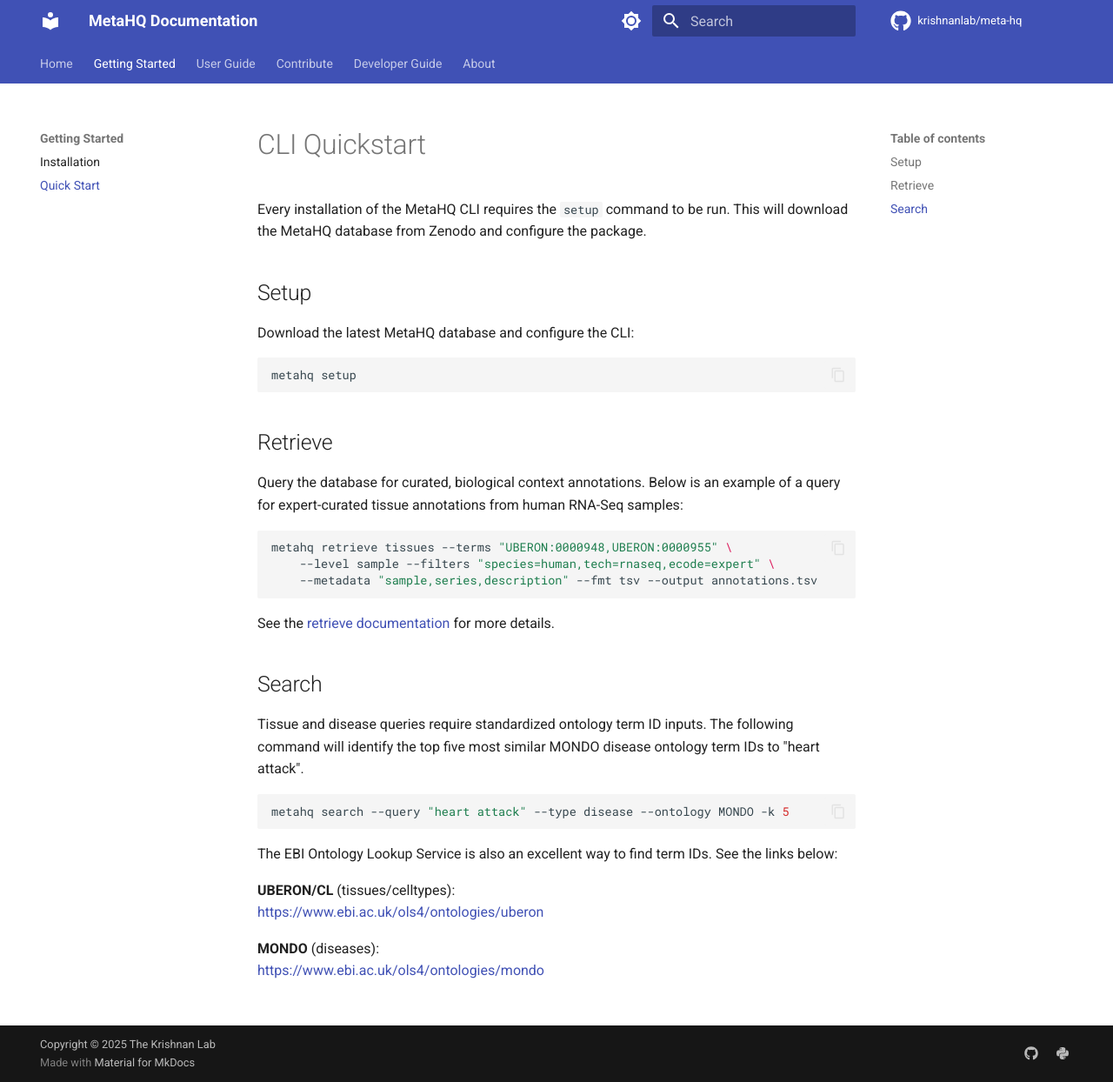
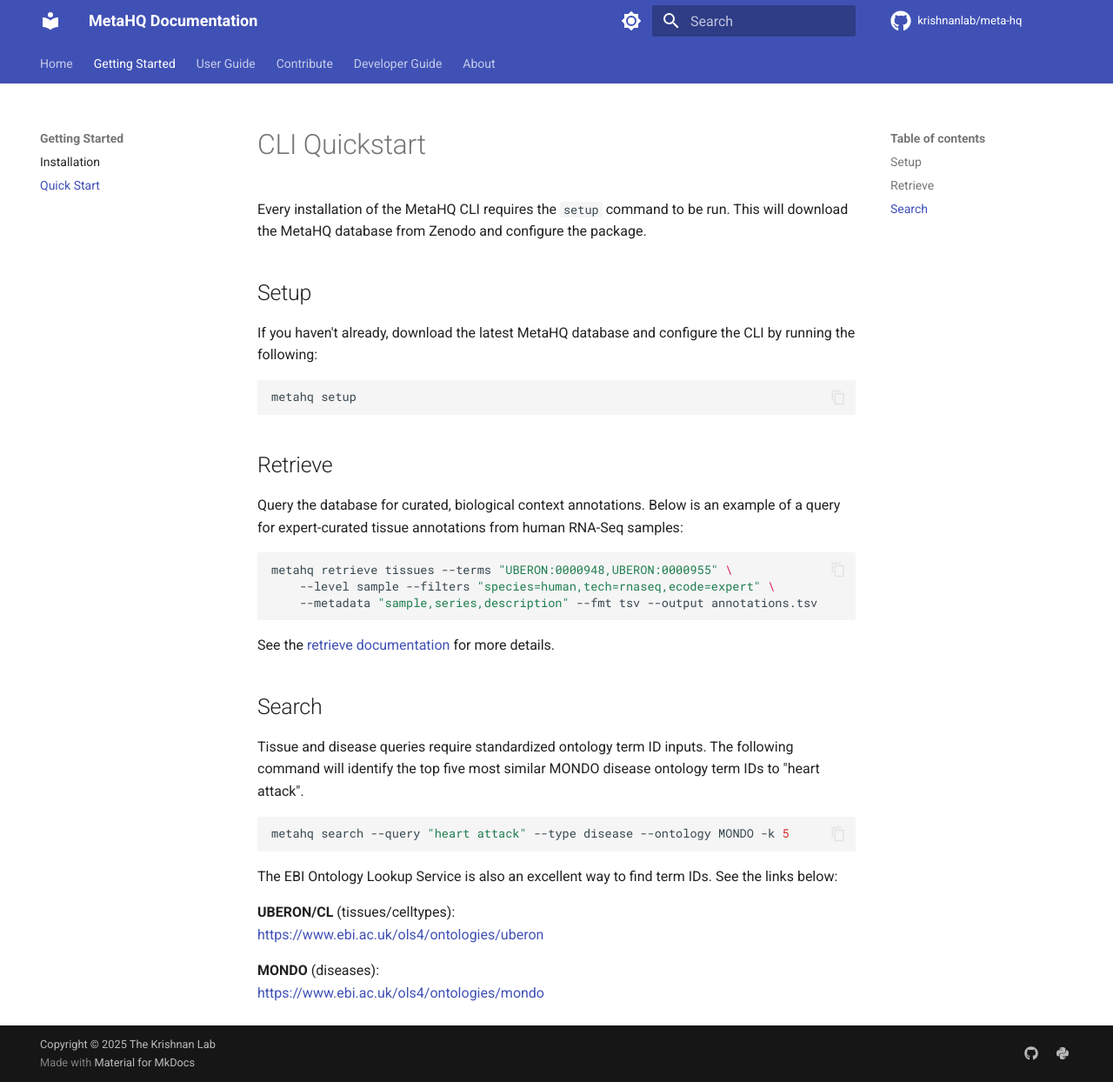
Before and after one commit to krishnanlab/meta-hq, an MkDocs documentation site: the page built from docs/getting-started/quickstart.md, in a window 1280 px wide and 1244 px high. Shown: the whole window at 87% size. Built offline with MkDocs 1.6.1 and Material for MkDocs 9.7.7, drawn with Linux system fonts in a browser that asks for light colours; comment, search, counter and statistics services are not loaded.

Commit message:
added reminder to setup

````diff
--- a/docs/getting-started/quickstart.md
+++ b/docs/getting-started/quickstart.md
@@ -5,7 +5,7 @@
 
 ## Setup
 
-Download the latest MetaHQ database and configure the CLI:
+If you haven't already, download the latest MetaHQ database and configure the CLI by running the following:
 
 ```bash
 metahq setup
````
